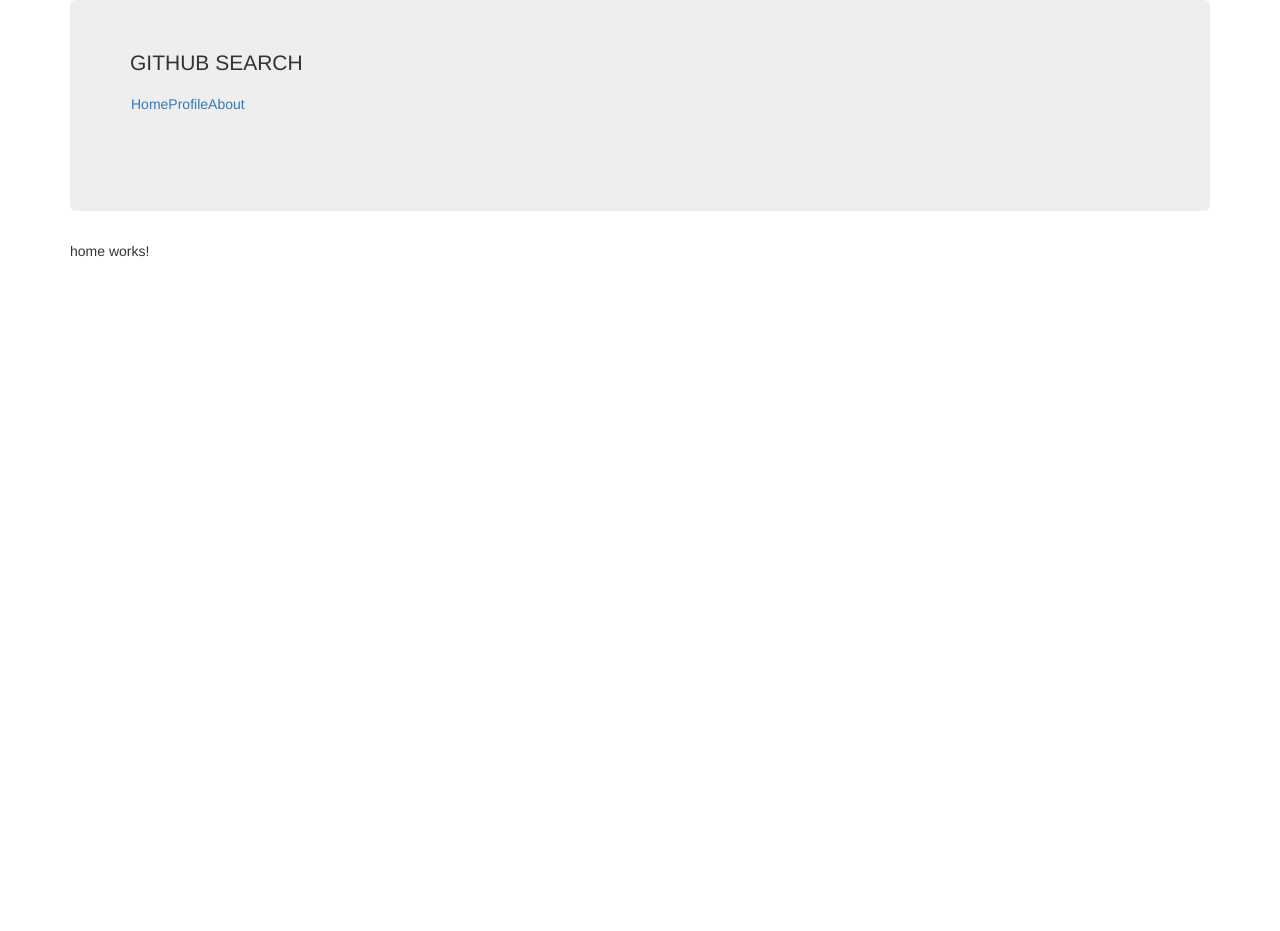
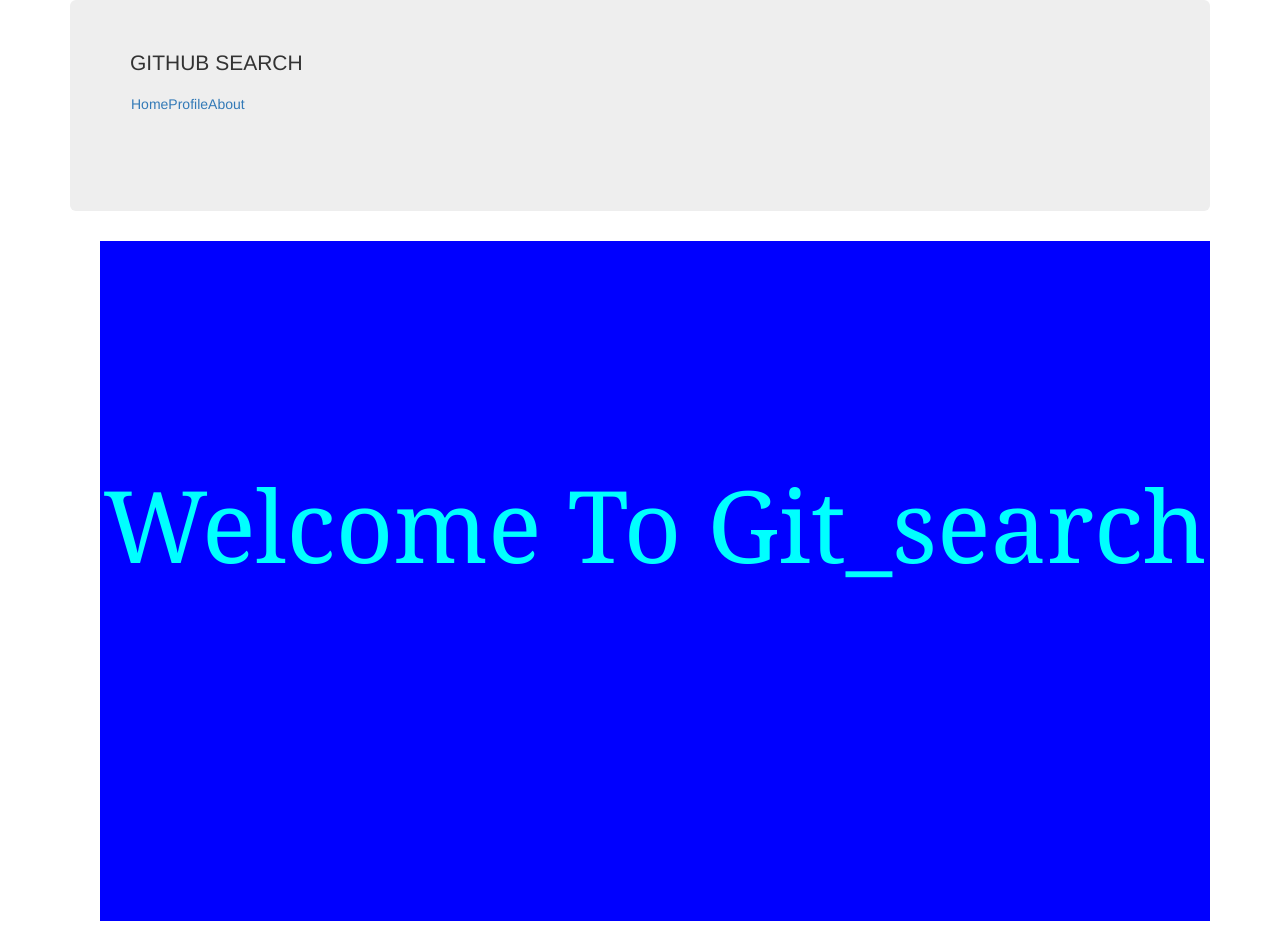
Before and after one commit to Eugeneiregi/GitSearch, an Angular app: page /home in a window 1280 px wide. Before the commit the page ends 800 px from the top, so only its background shows below. Built offline with nearby package versions, Linux system fonts and the light colour scheme.

Commit message:
Home layout

```diff
--- a/src/app/home/home.component.css
+++ b/src/app/home/home.component.css
@@ -0,0 +1,13 @@
+
+h1{
+  background-color: blue;
+  padding-top: 20%;
+  padding-left: 0%;
+  color: aqua;
+  font-size: 100px;
+  padding-bottom: 30%;
+  margin-left: 30px;
+  text-transform: capitalize;
+  text-align: center;
+  font-family: Georgia, 'Times New Roman', Times, serif;
+}
--- a/src/app/home/home.component.html
+++ b/src/app/home/home.component.html
@@ -1 +1,3 @@
-<p>home works!</p>
+
+
+<h1>Welcome to Git_search</h1>
```
